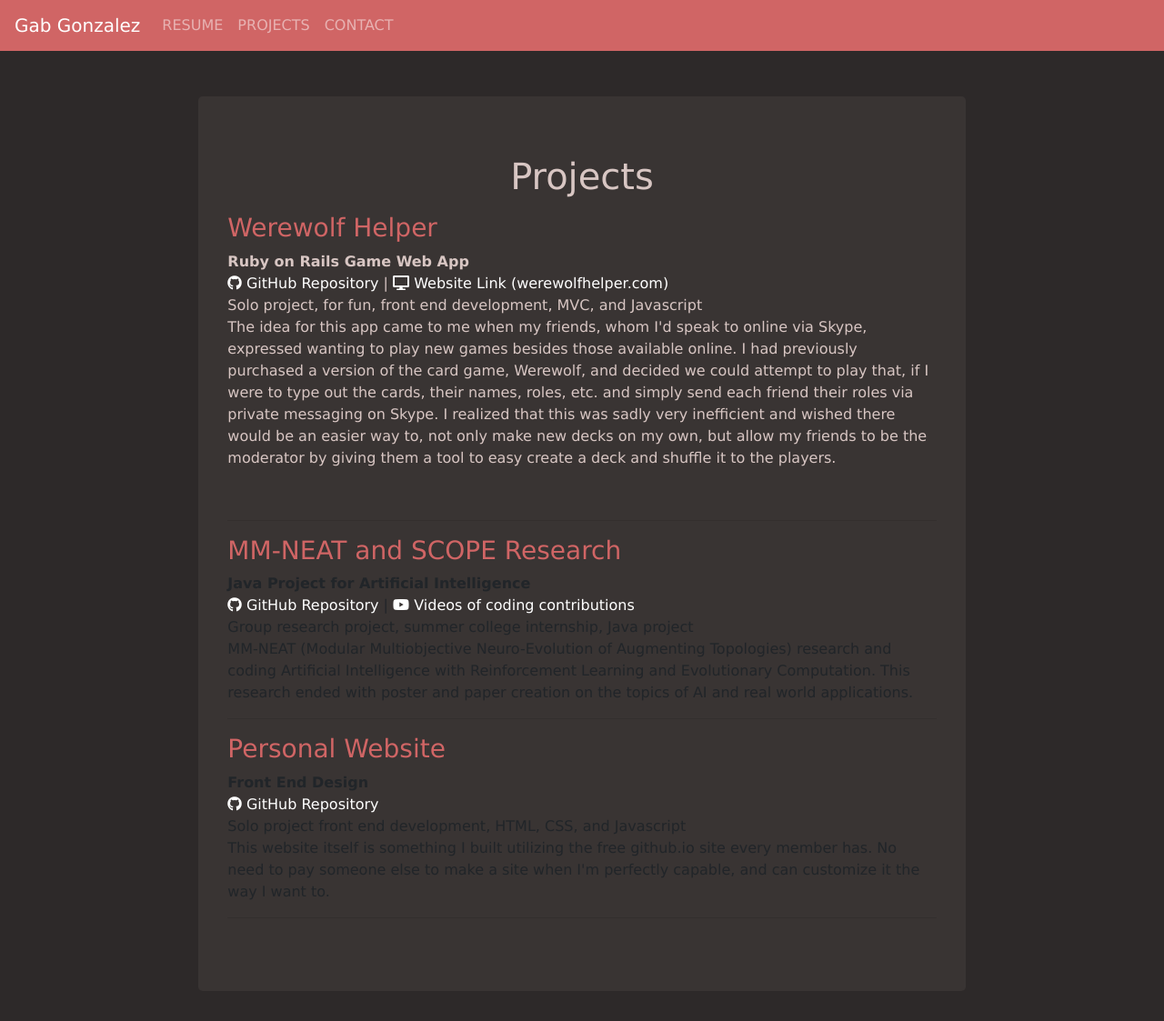
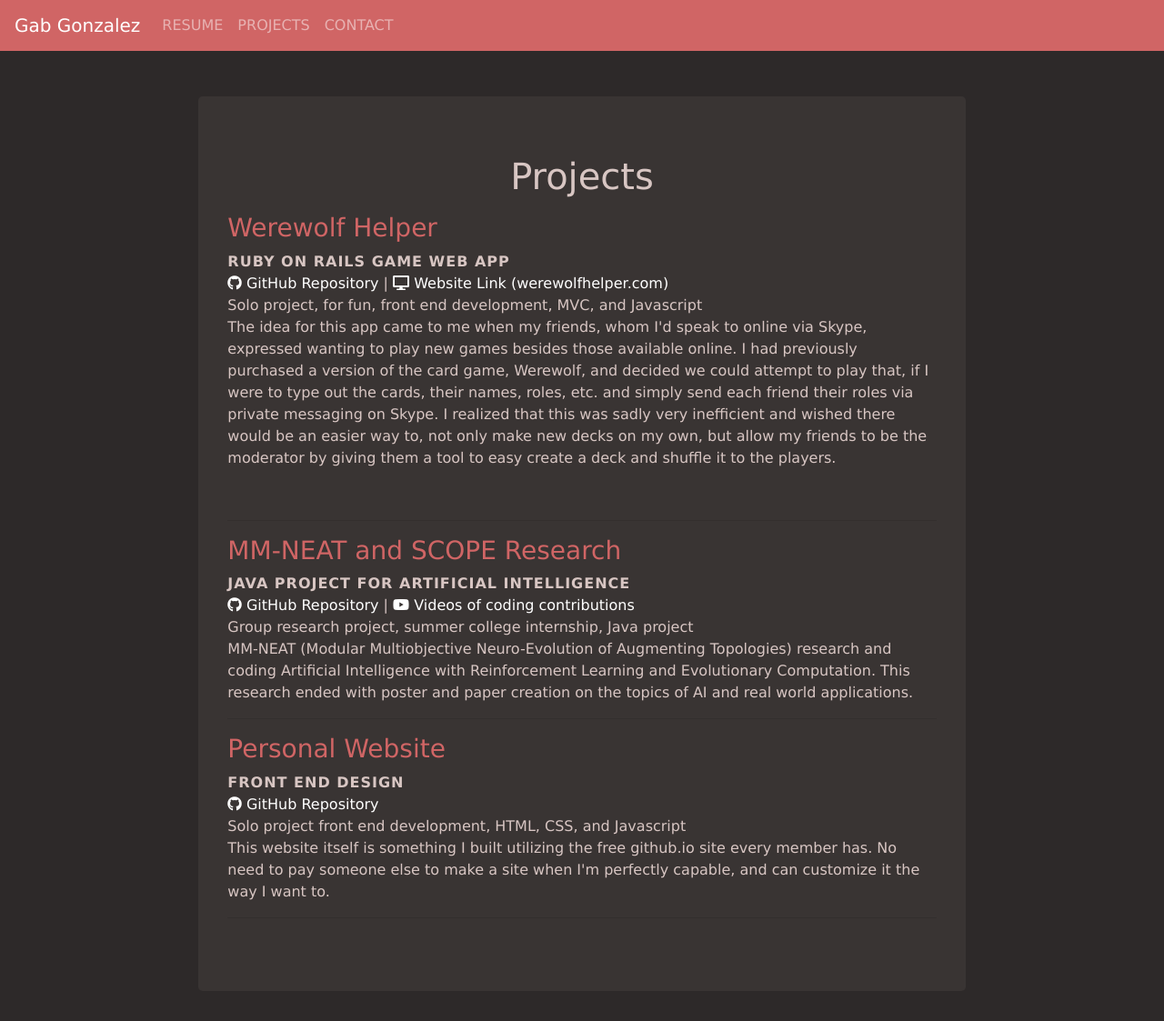
Before and after one commit to Serenamidori/serenamidori.github.io, a Jekyll site: the page built from projects/index.html, in a window 1280 px wide. Shown: the whole page at 91% size. Built offline with Jekyll 4.4.1, drawn with Linux system fonts in a browser that asks for light colours; nearby versions of some CDN libraries.

Commit message:
removed some unneeded text, fixed P tags and updated contact icons

```diff
--- a/css/main.css
+++ b/css/main.css
@@ -56,7 +56,3 @@
     background-color: #393433 !important;
     margin-top: 25px !important;
 }
-@font-face {
-    font-family: StreetscriptRedux;
-    src: url('/css/assets/StreetscriptRedux.otf');
-}
--- a/index.html
+++ b/index.html
@@ -4,11 +4,11 @@
 ---
 <div class="row">
 	<div class="col-12">
-		<h1>HELLO, I'M GAB <span class="fas fa-smile-wink"></span></h1>
+		<h1 class="text-uppercase" style="letter-spacing: 1px;">HELLO, I'M GAB <span class="fas fa-smile-wink"></span></h1>
     	<div class="text-left">
 			<p><br>
-			I've got a BA in Computer Science from Southwestern University and work experience in Java, Javascript, PHP, and React at <a href="https://kibocommerce.com/">Kibo</a>.<br>
-			I've been involved in a variety of creative projects and I'm always looking for new opportunities to learn and improve my skills. I work well in teams and often take up leadership roles, I'm not afraid to take charge when things need to get done!
+			I graduated in 2016 with a BA in Computer Science from Southwestern University, and I have 2+ years of work experience in Java, Javascript, PHP, and React at <a href="https://kibocommerce.com/">Kibo</a>.<br>
+			I've been involved in a variety of creative projects and I'm always looking for new opportunities to learn and improve my skills.
 			</p>
 		</div>
 	</div>
--- a/projects/index.html
+++ b/projects/index.html
@@ -7,27 +7,27 @@
 	<p>
 		<div class="text-left">
             <h3>Werewolf Helper</h3>
-            <p><b>Ruby on Rails Game Web App</b><br>
+            <p><b class="text-uppercase" style="letter-spacing: 1px;">Ruby on Rails Game Web App</b><br>
 			<a href="https://github.com/Serenamidori/werewolf-app"><span class="fab fa-github" aria-hidden="true"></span> GitHub Repository</a> | <a href="http://werewolfhelper.com/"><span class="fas fa-desktop" aria-hidden="true"></span> Website Link (werewolfhelper.com)</a><br>
             Solo project, for fun, front end development, MVC, and Javascript<br>
             The idea for this app came to me when my friends, whom I'd speak to online via Skype, expressed wanting to play new games besides those available online. I had previously purchased a version of the card game, Werewolf, and decided we could attempt to play that, if I were to type out the cards, their names, roles, etc. and simply send each friend their roles via private messaging on Skype. I realized that this was sadly very inefficient and wished there would be an easier way to, not only make new decks on my own, but allow my friends to be the moderator by giving them a tool to easy create a deck and shuffle it to the players.</p><br>
             <hr>
         </div>
         <div class="text-left">
-            <p><h3>MM-NEAT and SCOPE Research</h3>
-            <b>Java Project for Artificial Intelligence</b><br>
+            <h3>MM-NEAT and SCOPE Research</h3>
+            <p><b class="text-uppercase" style="letter-spacing: 1px;">Java Project for Artificial Intelligence</b><br>
 			<a href="https://github.com/schrum2/MM-NEATv2"><span class="fab fa-github" aria-hidden="true"></span> GitHub Repository</a> | <a href="http://people.southwestern.edu/~schrum2/SCOPE/tetris.php"><span class="fab fa-youtube" aria-hidden="true"></span> Videos of coding contributions</a><br>
             Group research project, summer college internship, Java project<br>
 			MM-NEAT (Modular Multiobjective Neuro-Evolution of Augmenting Topologies) research and coding Artificial Intelligence with Reinforcement Learning and Evolutionary Computation. This research ended with poster and paper creation on the topics of AI and real world applications.</p>
             <hr>
         </div>
         <div class="text-left">
-            <p><h3>Personal Website</h3>
-            <b>Front End Design</b><br>
+            <h3>Personal Website</h3>
+            <p><b class="text-uppercase" style="letter-spacing: 1px;">Front End Design</b><br>
 			<a href="https://github.com/Serenamidori/serenamidori.github.io"><span class="fab fa-github" aria-hidden="true"></span> GitHub Repository</a><br>
             Solo project front end development, HTML, CSS, and Javascript<br>
             This website itself is something I built utilizing the free github.io site every member has. No need to pay someone else to make a site when I'm perfectly capable, and can customize it the way I want to.</p>
             <hr>
         </div>
 	</p>
-</div><!-- /.blurb -->
+</div>
```
Also changed, not shown: contact/index.html (+8 -11 lines).
